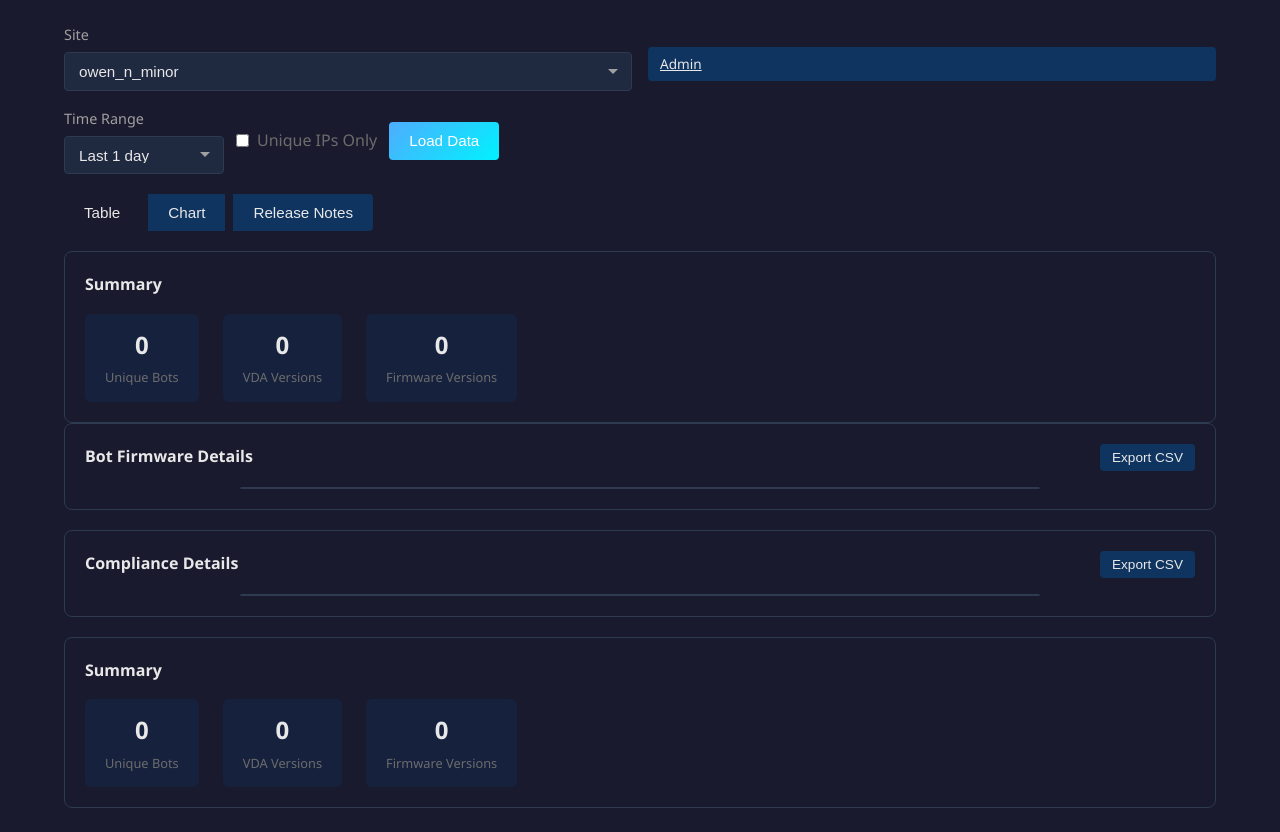
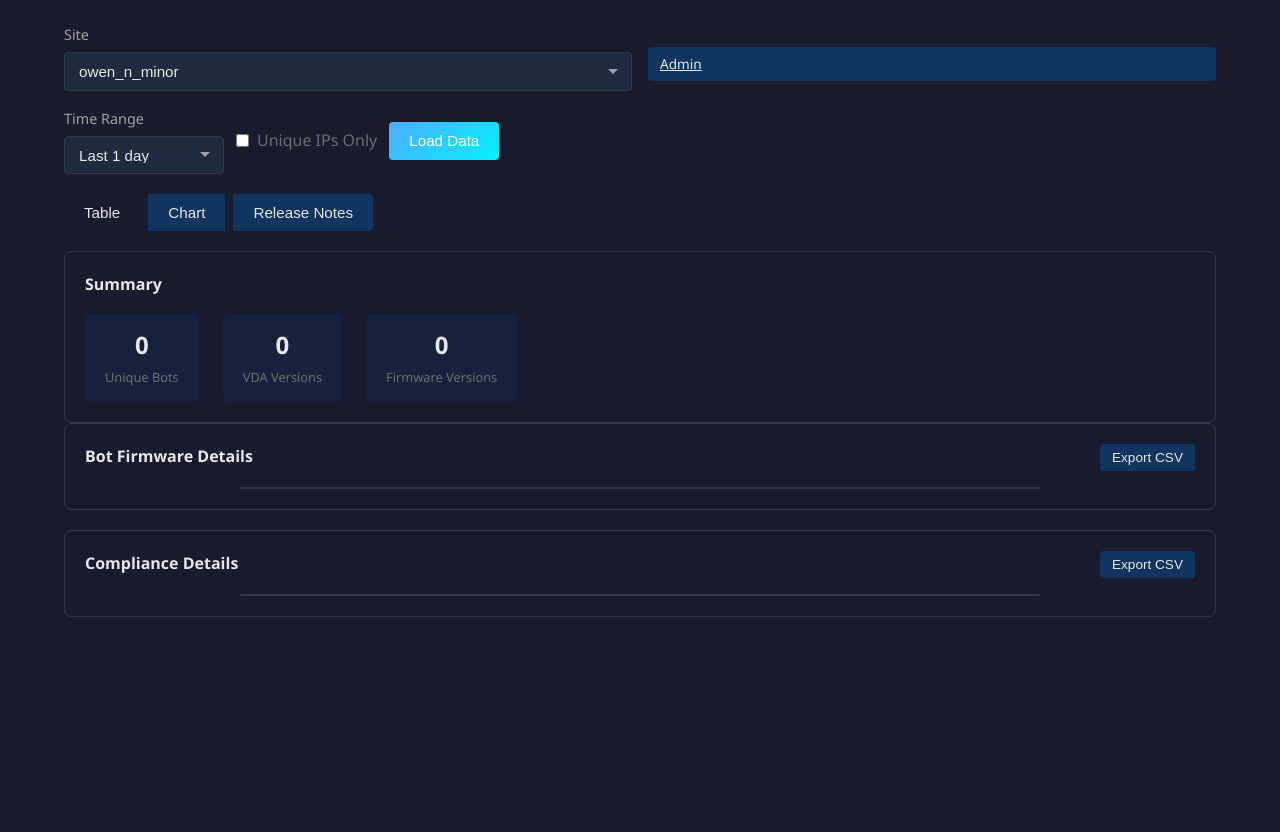
Before and after one commit to Harshal-Sandhu/3pvc-viewer, a plain HTML site: page 3pvc.html in a window 1280 px wide. Shown: the part 81-913 px from the top of the page. After the commit the page ends 800 px from the top, so only its background shows below. Drawn offline with nearby package versions, Linux system fonts and the light colour scheme.

Commit message:
Remove duplicate summary

```diff
--- a/3pvc.html
+++ b/3pvc.html
@@ -710,28 +710,6 @@
                 </div>
             </div>
 
-            <!-- Summary Section -->
-            <div class="compliance-card" style="margin-top: 20px;">
-                <div class="compliance-header">
-                    <h3>Summary</h3>
-                </div>
-                <div id="summaryStats" class="summary-stats" style="display: flex; gap: 24px; flex-wrap: wrap;">
-                    <div class="stat-box" style="cursor: pointer;" id="uniqueBotsBox">
-                        <span class="stat-number" id="uniqueBotsCount">0</span>
-                        <span class="stat-label">Unique Bots</span>
-                    </div>
-                    <div class="stat-box" style="cursor: pointer;" id="vdaVersionsBox">
-                        <span class="stat-number" id="vdaVersionsCount">0</span>
-                        <span class="stat-label">VDA Versions</span>
-                    </div>
-                    <div class="stat-box" style="cursor: pointer;" id="firmwareVersionsBox">
-                        <span class="stat-number" id="firmwareVersionsCount">0</span>
-                        <span class="stat-label">Firmware Versions</span>
-                    </div>
-                </div>
-            </div>
-        </div>
-
         <div id="filterDropdown" class="filter-dropdown">
             <div class="filter-dropdown-header">
                 <h4 id="filterColumnName">Filter</h4>
```
Also changed, not shown: index.html (+0 -22 lines).
